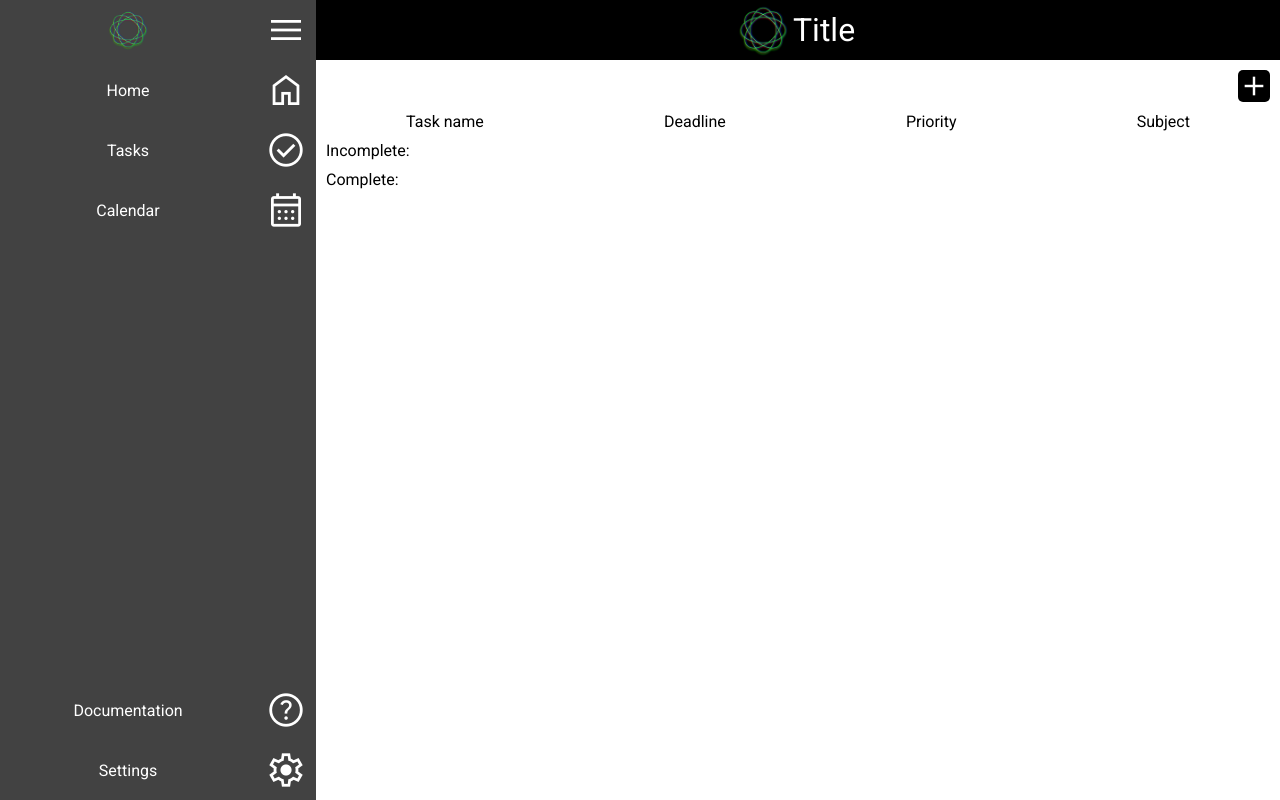
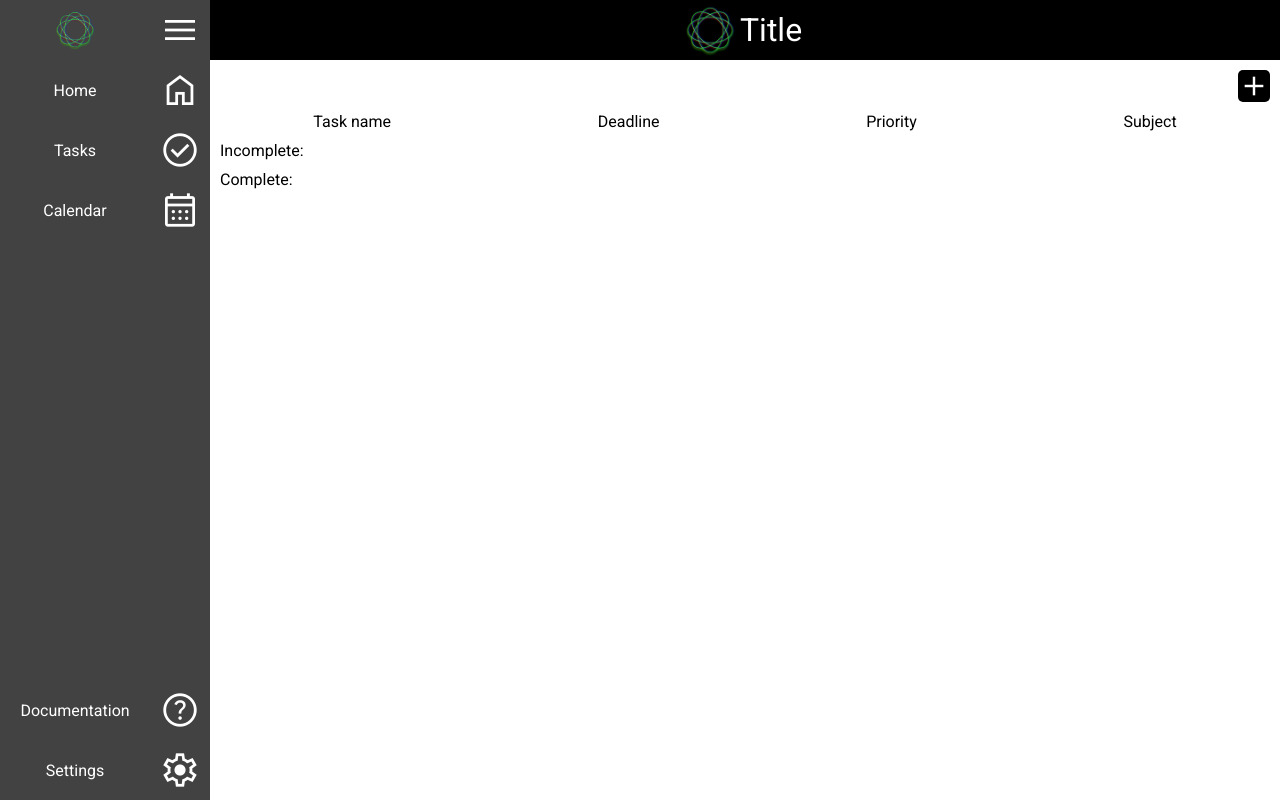
Before and after one commit to Youahm48/Web-Application, a React (Vite) app: page / in a window 1280 px wide. Built offline with nearby package versions, Linux system fonts and the light colour scheme.

Commit message:
Changed internal sidebar width from relative to fixed width

```diff
--- a/src/stylesheets/components/Sidebar.css
+++ b/src/stylesheets/components/Sidebar.css
@@ -7,7 +7,7 @@
   display: flex;
   flex-direction: column;
   height: 100vh;
-  width: 20vw;
+  width: 150px;
   background-color: #424242;
   color: white;
   font-family: roboto;
```
